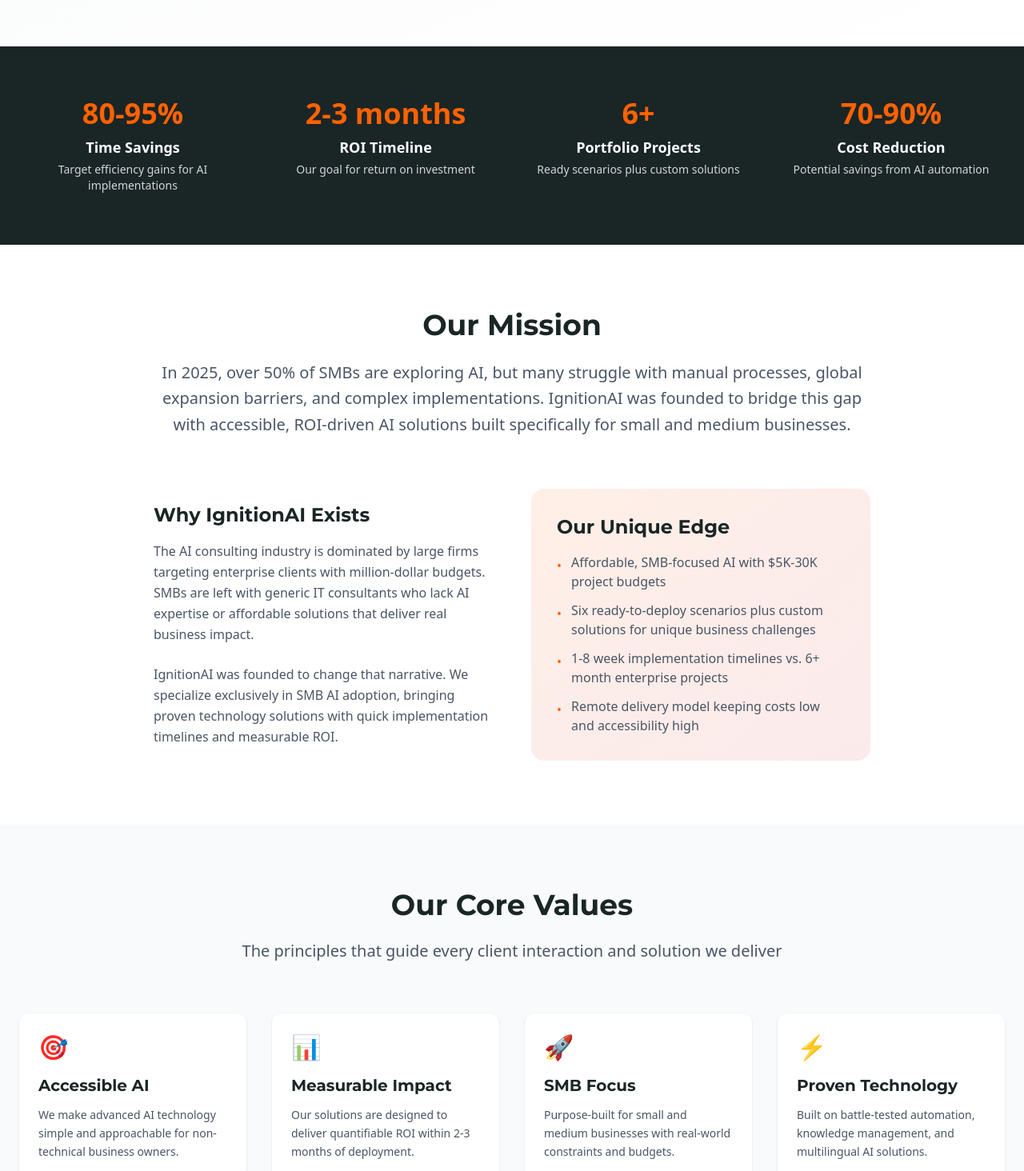
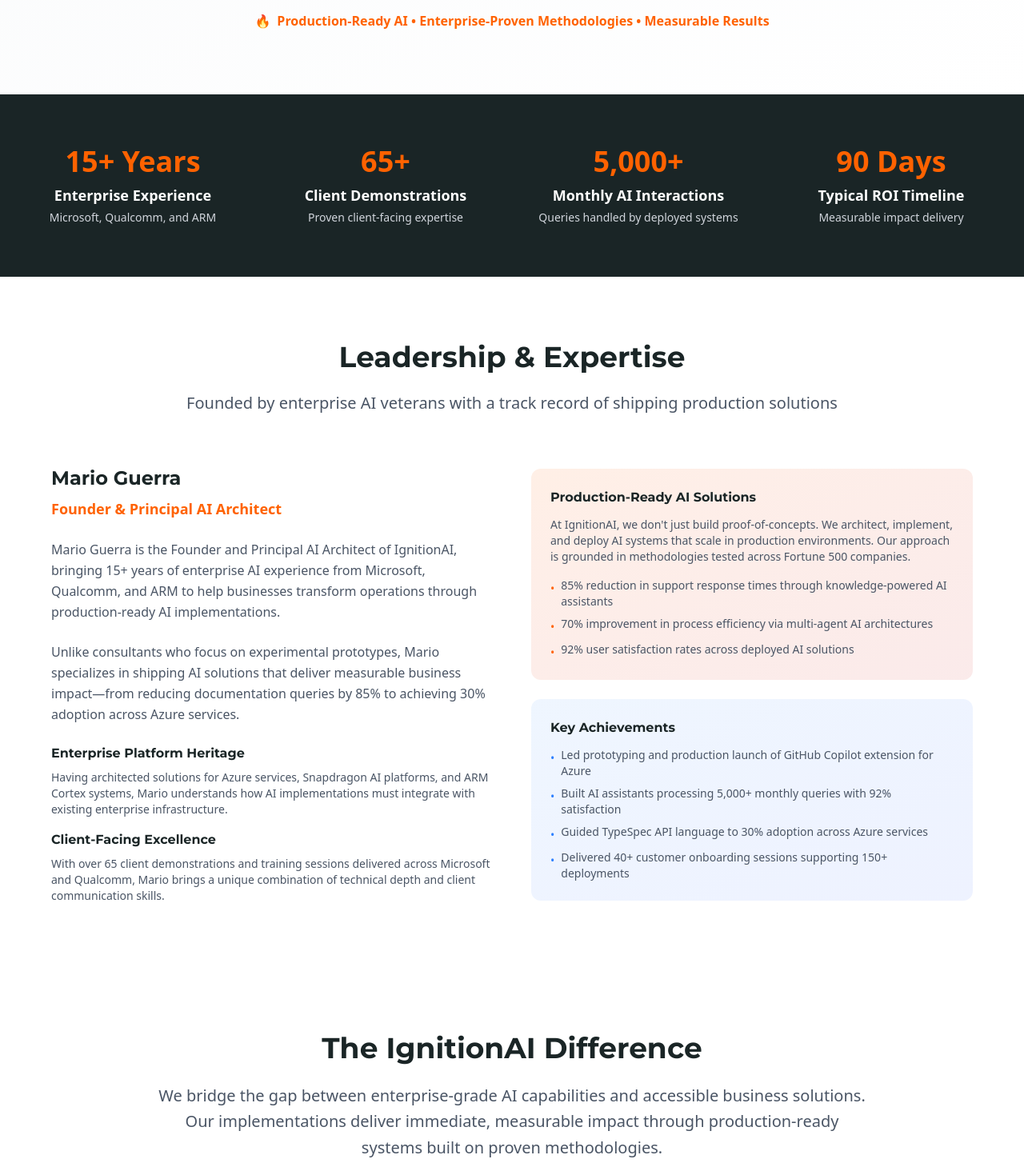
Before and after one commit to mario-guerra/ignitionai.xyz, a Next.js app: page /about in a window 1280 px wide. Shown: the part 480-1944 px from the top of the page at 80% size. Built offline with nearby package versions, Linux system fonts and the light colour scheme.

Commit message:
about page update

```diff
--- a/src/app/about/page.tsx
+++ b/src/app/about/page.tsx
@@ -4,31 +4,31 @@
 
 const AboutPage = () => {
   const stats = [
-    { label: "Time Savings", value: "80-95%", description: "Target efficiency gains for AI implementations" },
-    { label: "ROI Timeline", value: "2-3 months", description: "Our goal for return on investment" },
-    { label: "Portfolio Projects", value: "6+", description: "Ready scenarios plus custom solutions" },
-    { label: "Cost Reduction", value: "70-90%", description: "Potential savings from AI automation" }
+    { label: "Enterprise Experience", value: "15+ Years", description: "Microsoft, Qualcomm, and ARM" },
+    { label: "Client Demonstrations", value: "65+", description: "Proven client-facing expertise" },
+    { label: "Monthly AI Interactions", value: "5,000+", description: "Queries handled by deployed systems" },
+    { label: "Typical ROI Timeline", value: "90 Days", description: "Measurable impact delivery" }
   ];
 
   const values = [
     {
-      title: "Accessible AI",
-      description: "We make advanced AI technology simple and approachable for non-technical business owners.",
+      title: "Production-Ready Solutions",
+      description: "We architect, implement, and deploy AI systems that scale in production environments, not just prototypes.",
       icon: "🎯"
     },
     {
-      title: "Measurable Impact",
-      description: "Our solutions are designed to deliver quantifiable ROI within 2-3 months of deployment.",
+      title: "Enterprise Methodologies",
+      description: "Our solutions are built on methodologies tested across Fortune 500 companies at Microsoft, Qualcomm, and ARM.",
       icon: "📊"
     },
     {
-      title: "SMB Focus",
-      description: "Purpose-built for small and medium businesses with real-world constraints and budgets.",
+      title: "Measurable Impact",
+      description: "Every engagement delivers quantifiable ROI within 90 days, with 40-70% improvements in key metrics.",
       icon: "🚀"
     },
     {
-      title: "Proven Technology",
-      description: "Built on battle-tested automation, knowledge management, and multilingual AI solutions.",
+      title: "Deep Technical Expertise",
+      description: "15+ years of enterprise AI experience shipping solutions that handle thousands of daily interactions.",
       icon: "⚡"
     }
   ];
@@ -84,7 +84,7 @@
               animate={{ opacity: 1, y: 0 }}
               transition={{ duration: 0.6 }}
             >
-              Sparking <span className="text-ignition-orange">SMB Growth</span> with Accessible AI
+              Enterprise-Proven <span className="text-ignition-orange">AI Solutions</span> for Growing Businesses
             </motion.h1>
             <motion.p
               className="text-xl text-gray-600 mb-8 leading-relaxed"
@@ -92,9 +92,9 @@
               animate={{ opacity: 1, y: 0 }}
               transition={{ duration: 0.6, delay: 0.2 }}
             >
-              IgnitionAI brings proven AI technology to small and medium-sized businesses through
-              accessible, purpose-built solutions. With six production-ready AI projects in our portfolio,
-              we&apos;re ready to deliver measurable results in 2-3 months.
+              IgnitionAI brings 15+ years of enterprise AI experience from Microsoft, Qualcomm, and ARM
+              to help businesses implement production-ready AI solutions that deliver measurable impact
+              within 90 days.
             </motion.p>
             <motion.div
               className="inline-flex items-center space-x-2 text-ignition-orange font-semibold"
@@ -103,7 +103,7 @@
               transition={{ duration: 0.6, delay: 0.4 }}
             >
               <span>🔥</span>
-              <span>Making AI Simple and Impactful for Non-Technical SMBs</span>
+              <span>Production-Ready AI • Enterprise-Proven Methodologies • Measurable Results</span>
             </motion.div>
           </div>
         </div>
@@ -133,6 +133,121 @@
         </div>
       </section>
 
+      {/* Founder & Leadership Section */}
+      <section className="py-20">
+        <div className="container mx-auto px-4 md:px-6">
+          <div className="max-w-6xl mx-auto">
+            <motion.div
+              className="text-center mb-16"
+              initial={{ opacity: 0, y: 20 }}
+              whileInView={{ opacity: 1, y: 0 }}
+              transition={{ duration: 0.6 }}
+              viewport={{ once: true }}
+            >
+              <h2 className="text-3xl md:text-4xl font-bold text-deep-charcoal mb-6">
+                Leadership & Expertise
+              </h2>
+              <p className="text-xl text-gray-600">
+                Founded by enterprise AI veterans with a track record of shipping production solutions
+              </p>
+            </motion.div>
+
+            <div className="grid lg:grid-cols-2 gap-12 items-center">
+              <motion.div
+                initial={{ opacity: 0, x: -20 }}
+                whileInView={{ opacity: 1, x: 0 }}
+                transition={{ duration: 0.6 }}
+                viewport={{ once: true }}
+              >
+                <div className="mb-6">
+                  <h3 className="text-2xl font-bold text-deep-charcoal mb-2">
+                    Mario Guerra
+                  </h3>
+                  <p className="text-lg text-ignition-orange font-semibold mb-4">
+                    Founder & Principal AI Architect
+                  </p>
+                </div>
+
+                <p className="text-gray-600 leading-relaxed mb-6">
+                  Mario Guerra is the Founder and Principal AI Architect of IgnitionAI, bringing 15+ years of enterprise AI experience from Microsoft, Qualcomm, and ARM to help businesses transform operations through production-ready AI implementations.
+                </p>
+
+                <p className="text-gray-600 leading-relaxed mb-6">
+                  Unlike consultants who focus on experimental prototypes, Mario specializes in shipping AI solutions that deliver measurable business impact—from reducing documentation queries by 85% to achieving 30% adoption across Azure services.
+                </p>
+
+                <div className="space-y-4">
+                  <div>
+                    <h4 className="font-semibold text-deep-charcoal mb-2">Enterprise Platform Heritage</h4>
+                    <p className="text-gray-600 text-sm">
+                      Having architected solutions for Azure services, Snapdragon AI platforms, and ARM Cortex systems, Mario understands how AI implementations must integrate with existing enterprise infrastructure.
+                    </p>
+                  </div>
+
+                  <div>
+                    <h4 className="font-semibold text-deep-charcoal mb-2">Client-Facing Excellence</h4>
+                    <p className="text-gray-600 text-sm">
+                      With over 65 client demonstrations and training sessions delivered across Microsoft and Qualcomm, Mario brings a unique combination of technical depth and client communication skills.
+                    </p>
+                  </div>
+                </div>
+              </motion.div>
+
+              <motion.div
+                className="space-y-6"
+                initial={{ opacity: 0, x: 20 }}
+                whileInView={{ opacity: 1, x: 0 }}
+                transition={{ duration: 0.6, delay: 0.2 }}
+                viewport={{ once: true }}
+              >
+                <div className="bg-gradient-to-br from-ignition-orange/10 to-ember-red/10 p-6 rounded-xl">
+                  <h4 className="font-bold text-deep-charcoal mb-3">Production-Ready AI Solutions</h4>
+                  <p className="text-gray-600 text-sm mb-4">
+                    At IgnitionAI, we don't just build proof-of-concepts. We architect, implement, and deploy AI systems that scale in production environments. Our approach is grounded in methodologies tested across Fortune 500 companies.
+                  </p>
+                  <ul className="space-y-2 text-sm text-gray-600">
+                    <li className="flex items-start space-x-2">
+                      <span className="text-ignition-orange mt-1">•</span>
+                      <span>85% reduction in support response times through knowledge-powered AI assistants</span>
+                    </li>
+                    <li className="flex items-start space-x-2">
+                      <span className="text-ignition-orange mt-1">•</span>
+                      <span>70% improvement in process efficiency via multi-agent AI architectures</span>
+                    </li>
+                    <li className="flex items-start space-x-2">
+                      <span className="text-ignition-orange mt-1">•</span>
+                      <span>92% user satisfaction rates across deployed AI solutions</span>
+                    </li>
+                  </ul>
+                </div>
+
+                <div className="bg-gradient-to-br from-blue-50 to-indigo-50 p-6 rounded-xl">
+                  <h4 className="font-bold text-deep-charcoal mb-3">Key Achievements</h4>
+                  <ul className="space-y-2 text-sm text-gray-600">
+                    <li className="flex items-start space-x-2">
+                      <span className="text-blue-500 mt-1">•</span>
+                      <span>Led prototyping and production launch of GitHub Copilot extension for Azure</span>
+                    </li>
+                    <li className="flex items-start space-x-2">
+                      <span className="text-blue-500 mt-1">•</span>
+                      <span>Built AI assistants processing 5,000+ monthly queries with 92% satisfaction</span>
+                    </li>
+                    <li className="flex items-start space-x-2">
+                      <span className="text-blue-500 mt-1">•</span>
+                      <span>Guided TypeSpec API language to 30% adoption across Azure services</span>
+                    </li>
+                    <li className="flex items-start space-x-2">
+                      <span className="text-blue-500 mt-1">•</span>
+                      <span>Delivered 40+ customer onboarding sessions supporting 150+ deployments</span>
+                    </li>
+                  </ul>
+                </div>
+              </motion.div>
+            </div>
+          </div>
+        </div>
+      </section>
+
       {/* Mission & Vision */}
       <section className="py-20">
         <div className="container mx-auto px-4 md:px-6">
@@ -145,13 +260,12 @@
               viewport={{ once: true }}
             >
               <h2 className="text-3xl md:text-4xl font-bold text-deep-charcoal mb-6">
-                Our Mission
+                The IgnitionAI Difference
               </h2>
               <p className="text-xl text-gray-600 leading-relaxed">
-                In 2025, over 50% of SMBs are exploring AI, but many struggle with manual processes,
-                global expansion barriers, and complex implementations. IgnitionAI was founded to bridge this gap
-                with accessible, ROI-driven AI solutions built specifically for
-                small and medium businesses.
+                We bridge the gap between enterprise-grade AI capabilities and accessible business solutions.
+                Our implementations deliver immediate, measurable impact through production-ready systems
+                built on proven methodologies.
               </p>
             </motion.div>
 
@@ -163,16 +277,17 @@
                 viewport={{ once: true }}
               >
                 <h3 className="text-2xl font-bold text-deep-charcoal mb-4">
-                  Why IgnitionAI Exists
+                  Enterprise-Proven Methodologies
                 </h3>
                 <p className="text-gray-600 leading-relaxed mb-6">
-                  The AI consulting industry is dominated by large firms targeting enterprise clients
-                  with million-dollar budgets. SMBs are left with generic IT consultants who lack
-                  AI expertise or affordable solutions that deliver real business impact.
+                  Our solutions are built on methodologies tested across Fortune 500 companies at Microsoft,
+                  Qualcomm, and ARM. We understand enterprise constraints, compliance requirements, and the
+                  critical difference between a working demo and a production system that handles thousands
+                  of daily interactions.
                 </p>
                 <p className="text-gray-600 leading-relaxed">
-                  IgnitionAI was founded to change that narrative. We specialize exclusively in SMB AI adoption,
-                  bringing proven technology solutions with quick implementation timelines and measurable ROI.
+                  This enterprise heritage enables us to deliver faster, more reliable deployments that work
+                  within your current technology ecosystem while scaling to meet growing business demands.
                 </p>
               </motion.div>
 
@@ -184,24 +299,27 @@
                 viewport={{ once: true }}
               >
                 <h3 className="text-2xl font-bold text-deep-charcoal mb-4">
-                  Our Unique Edge
+                  Measurable Business Impact
                 </h3>
+                <p className="text-gray-600 mb-4">
+                  Every engagement is designed around specific, measurable outcomes:
+                </p>
                 <ul className="space-y-3 text-gray-600">
                   <li className="flex items-start space-x-3">
                     <span className="text-ignition-orange mt-1">•</span>
-                    <span>Affordable, SMB-focused AI with $5K-30K project budgets</span>
+                    <span>ROI typically achieved within 90 days of deployment</span>
                   </li>
                   <li className="flex items-start space-x-3">
                     <span className="text-ignition-orange mt-1">•</span>
-                    <span>Six ready-to-deploy scenarios plus custom solutions for unique business challenges</span>
+                    <span>40-70% improvements in key operational metrics</span>
                   </li>
                   <li className="flex items-start space-x-3">
                     <span className="text-ignition-orange mt-1">•</span>
-                    <span>1-8 week implementation timelines vs. 6+ month enterprise projects</span>
+                    <span>Production systems handling thousands of daily interactions</span>
                   </li>
                   <li className="flex items-start space-x-3">
                     <span className="text-ignition-orange mt-1">•</span>
-                    <span>Remote delivery model keeping costs low and accessibility high</span>
+                    <span>Seamless integration with existing technology infrastructure</span>
                   </li>
                 </ul>
               </motion.div>
@@ -337,10 +455,10 @@
                 className="text-3xl md:text-4xl font-bold mb-6 text-ignition-orange"
                 style={{ color: 'var(--color-ignition-orange)', textShadow: '0 6px 18px rgba(255,98,0,0.12)' }}
               >
-                The IgnitionAI Story
+                Why IgnitionAI Exists
               </h2>
               <p className="text-xl text-gray-300">
-                Born from the understanding that SMBs deserve enterprise-level AI solutions
+                Bridging the gap between enterprise-grade AI capabilities and accessible business solutions
               </p>
             </motion.div>
 
@@ -352,19 +470,22 @@
               viewport={{ once: true }}
             >
               <p className="text-gray-300 leading-relaxed mb-6">
-                The AI revolution is happening now, but it&apos;s largely benefiting large enterprises
-                with unlimited budgets and dedicated AI teams. Small and medium businesses—the
-                backbone of the economy—are being left behind.
+                The AI revolution is creating a two-tier system: large enterprises with unlimited budgets
+                and dedicated AI teams are rapidly implementing sophisticated solutions, while growing
+                businesses are left with generic consultants who lack deep AI expertise or experimental
+                prototypes that never reach production.
               </p>
               <p className="text-gray-300 leading-relaxed mb-6">
-                IgnitionAI was founded to democratize AI access. Through deep technical expertise
-                and a portfolio of production-ready solutions, we bring enterprise-level AI capabilities
-                to SMBs at accessible price points and implementation timelines.
+                IgnitionAI was founded to democratize access to enterprise-grade AI solutions. Through
+                our founder's 15+ years of experience shipping production AI systems at Microsoft,
+                Qualcomm, and ARM, we bring Fortune 500-proven methodologies to businesses ready
+                to transform their operations.
               </p>
               <p className="text-gray-300 leading-relaxed">
-                Our approach is different: we don&apos;t just consult—we implement. We don&apos;t just
-                theorize—we deliver working solutions. Every project is designed with SMB
-                realities in mind: limited budgets, tight timelines, and the need for immediate ROI.
+                Our approach is fundamentally different: we don't just consult—we implement production-ready
+                systems. We don't just theorize—we deliver measurable results. Every solution is designed
+                with the understanding that businesses need AI implementations that integrate seamlessly
+                with existing infrastructure and deliver ROI within 90 days.
               </p>
             </motion.div>
 
```
